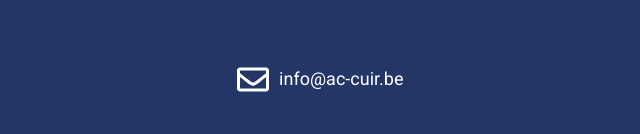
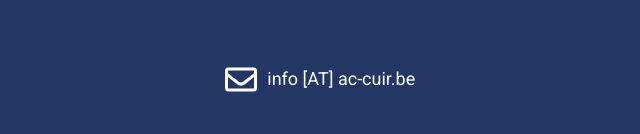
Before and after one commit to An0d/ac-cuir.be, a plain HTML site: page index.html in a window 1280 px wide. Shown: the part 574-708 px from the top of the page, 311-951 px from the left. Drawn offline with Linux system fonts and the light colour scheme.

Commit message:
Obfuscation email

```diff
--- a/index.html
+++ b/index.html
@@ -112,11 +112,11 @@
                 </svg>
                 <span>ac.cuir</span>
             </a>
-            <a target="_blank" rel="noreferrer noopener" href="mailto:info@ac-cuir.be">
+            <a target="_blank" rel="noreferrer noopener">
                 <svg class="icon icon-mail">
                     <use href="#icon-mail"></use>
                 </svg>
-                <span>info@ac-cuir.be</span>
+                <span>info [AT] ac-cuir.be</span>
             </a>
             <a target="_blank" rel="noreferrer noopener" href="https://www.facebook.com/ac.cuir">
                 <svg class="icon icon-facebook">
```
